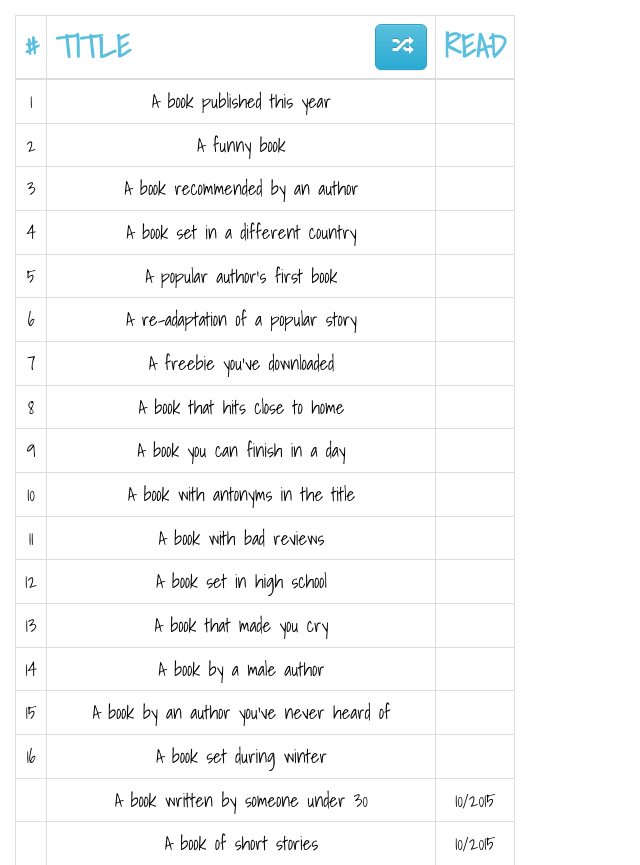
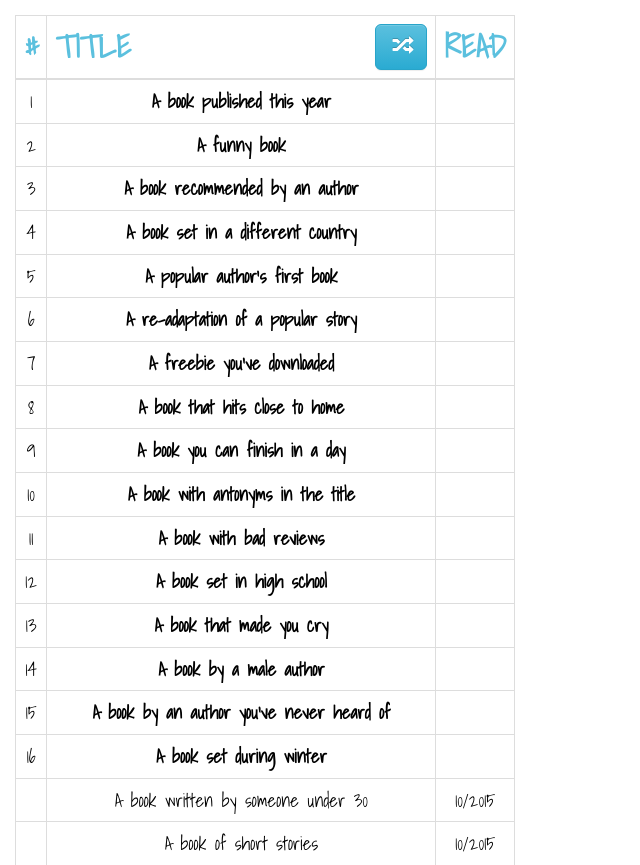
Before and after one commit to minihays/AndisBookClub, a Flask app: page / in a window 1280 px wide. Shown: the top 865 px of the page, without its empty margins (0-640 px from the left). Run offline with Flask 2, Linux system fonts and the light colour scheme; some libraries are stand-ins or nearby versions.

Commit message:
fixed css for unused

```diff
--- a/templates/topics.html
+++ b/templates/topics.html
@@ -4,7 +4,7 @@
     {{ super() }}
     <style type="text/css">
         @import url(https://fonts.googleapis.com/css?family=Shadows+Into+Light);
-        .unused {color: font-weight: bold; }
+        .unused {font-weight: bold; }
         #tableGrid {width: 500px;  font-family: 'Shadows Into Light', cursive; }
         th {font-size: 24pt;}
         tbody {font-size: 14pt;}
```
